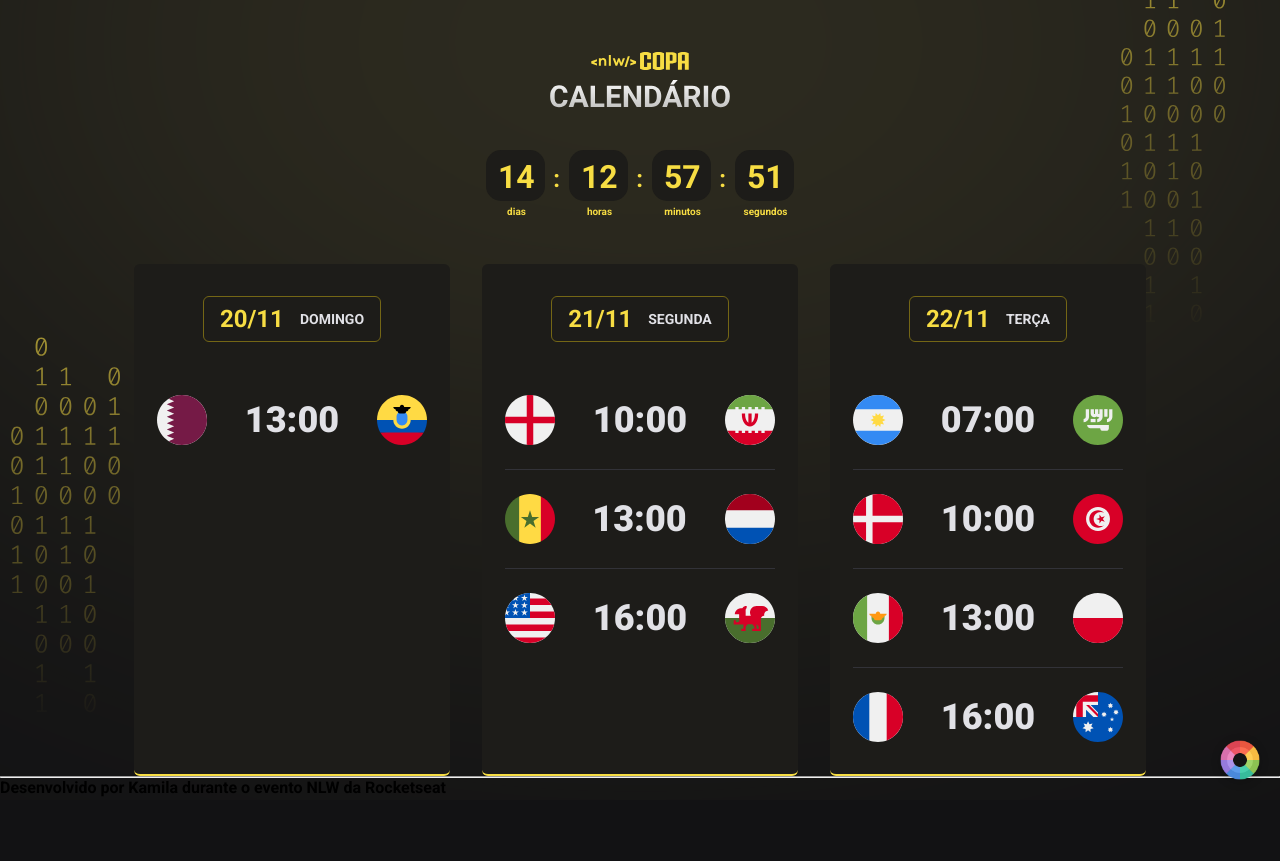
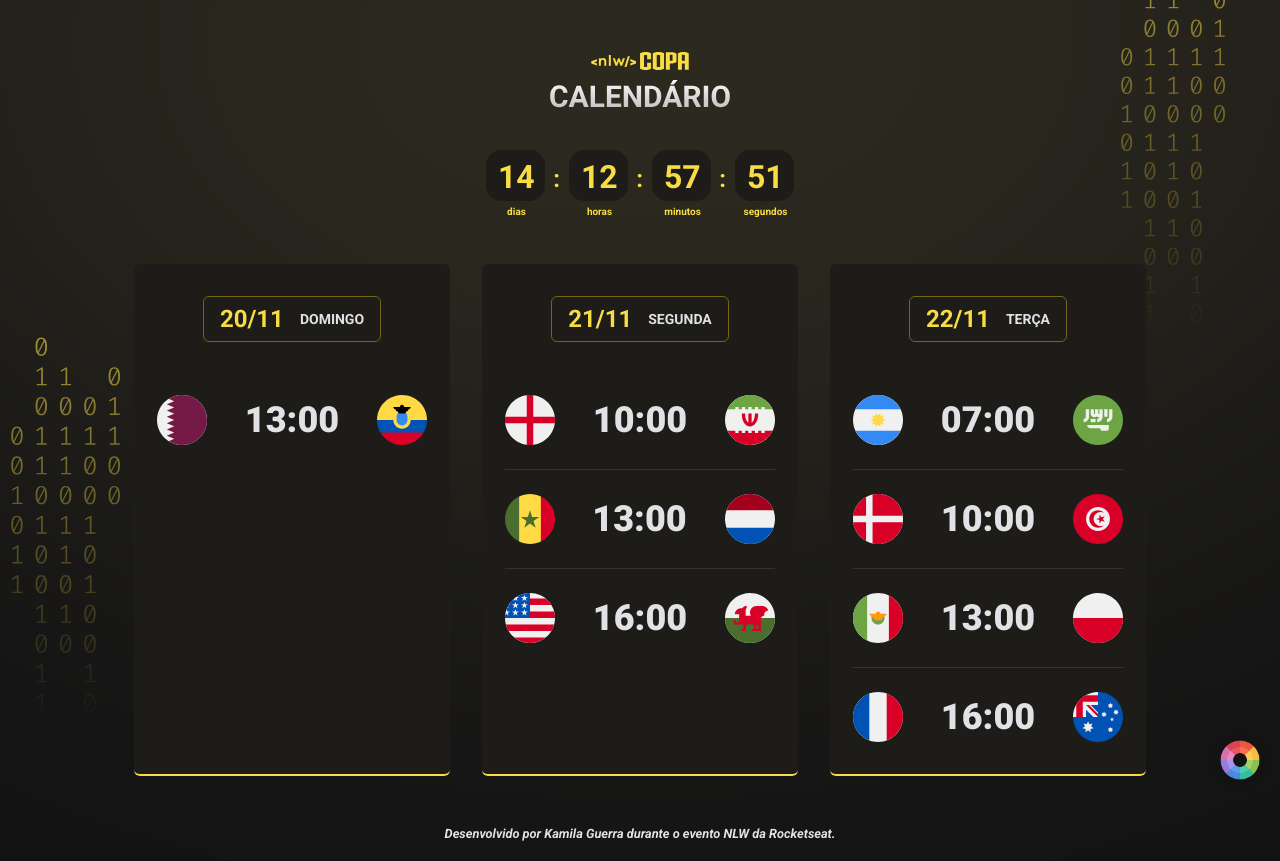
Before and after one commit to heykassy/Calendario_Copa_2022, a plain HTML site: page index.html in a window 1280 px wide. Before the commit the page ends 800 px from the top, so only its background shows below. Drawn offline with Linux system fonts and the light colour scheme.

Commit message:
add footer

```diff
--- a/index.html
+++ b/index.html
@@ -39,8 +39,7 @@
         </div>
       </div>
       <footer>
-        <hr>
-        <p>Desenvolvido por Kamila durante o evento NLW da Rocketseat</p>
+        <p><em>Desenvolvido por <a href="https://www.linkedin.com/in/kamilaguerrarey/">Kamila Guerra</a> durante o evento NLW da <a href="https://www.rocketseat.com.br/">Rocketseat.</a></em></p>
       </footer>
     <script src="main.js"></script>
     <script src="count-down.js"></script>
--- a/style.css
+++ b/style.css
@@ -55,6 +55,8 @@ header {
     background-color: var(--card-bg-color);
     border-bottom: 2px solid var(--card-primary-color);
     border-radius: 6px;
+    opacity: 0;
+    animation: appear 0.3s  forwards;
 }
 
 .card h2 {
@@ -117,9 +119,16 @@ header img {
     animation: appear2 1.5s forwards;
 }
 
-.card {
-    opacity: 0;
-    animation: appear 0.3s forwards;
+footer p {
+    padding: 50px 0px 20px 0px;
+    text-align: center;
+    color: #E1E1E6;
+    font-size: 0.8em;
+}
+
+a {
+    text-decoration: none;
+    color: #E1E1E6;
 }
 
 @keyframes appear {
```
